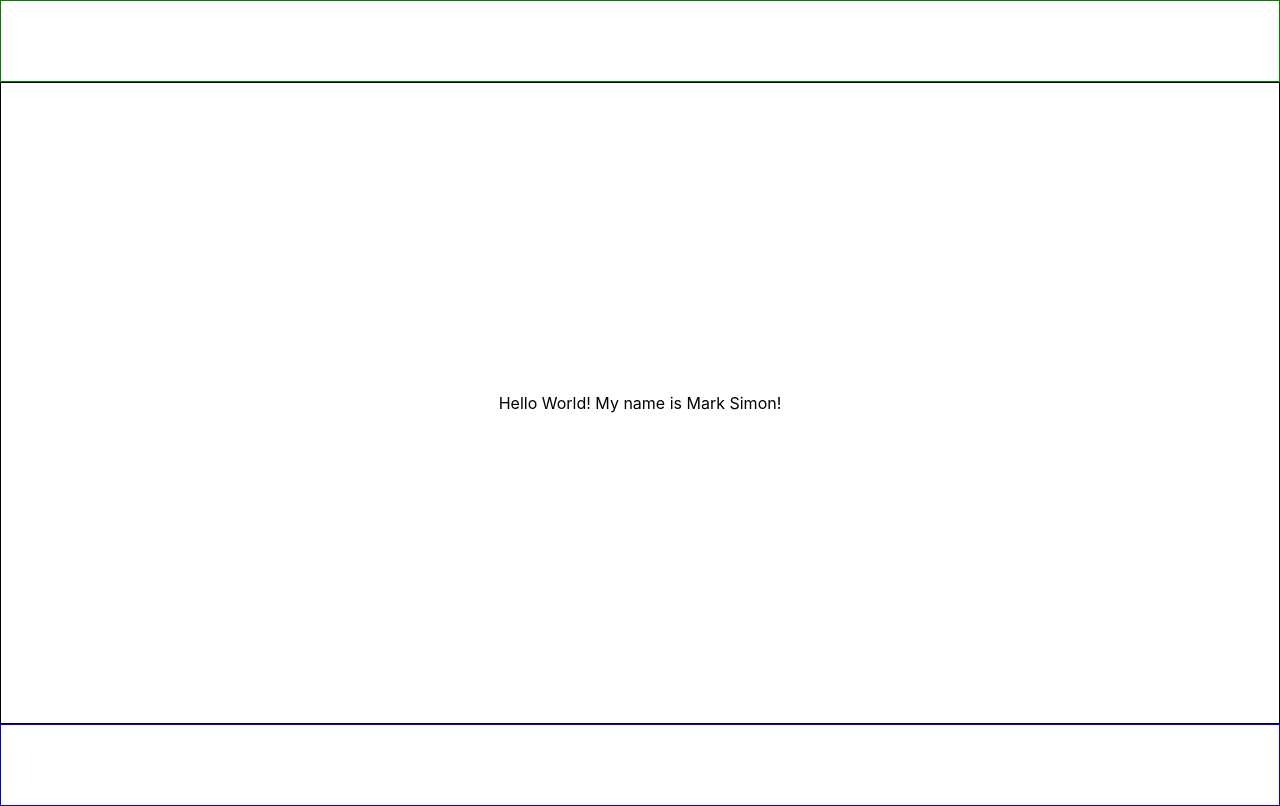
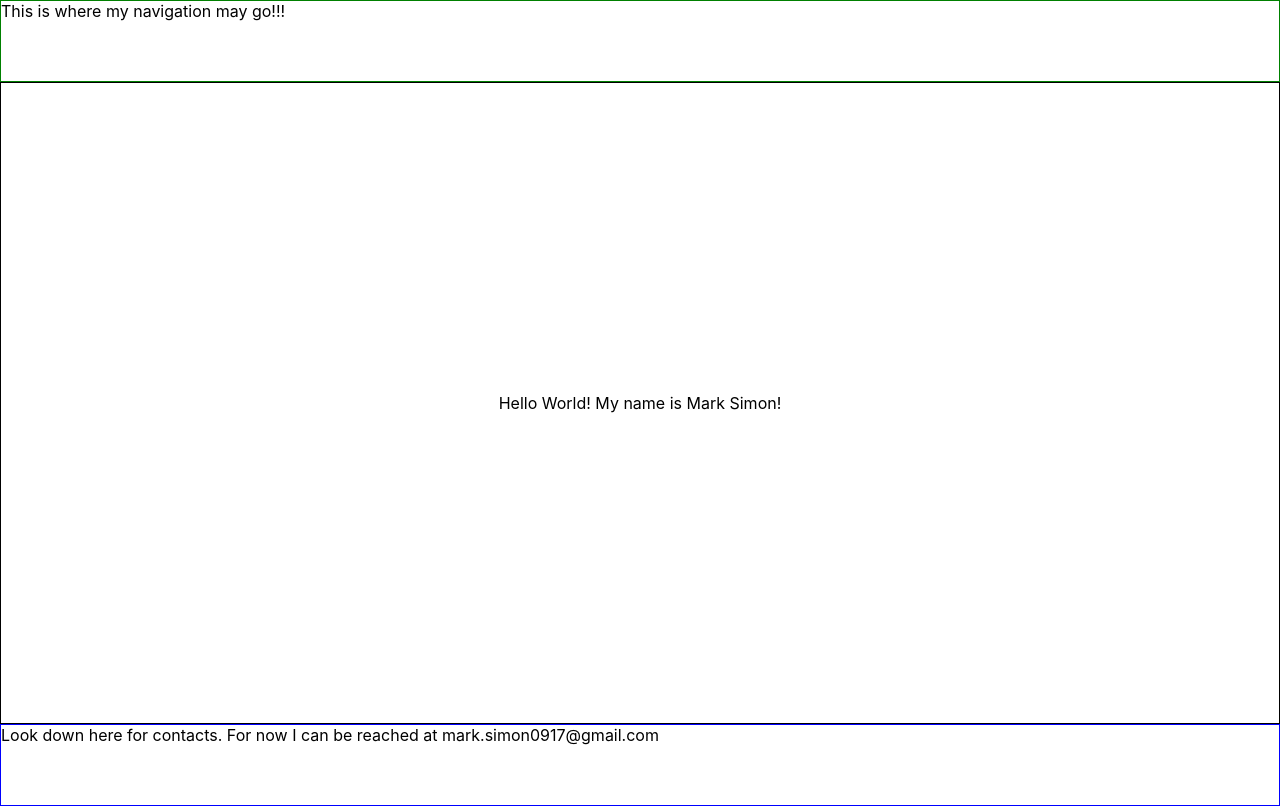
Before and after one commit to markgsimon/website, a React (Create React App) app: page / in a window 1280 px wide. Built offline with nearby package versions, Linux system fonts and the light colour scheme.

Commit message:
added fake header and email to website, let the games begin

```diff
--- a/src/pages/Home/index.js
+++ b/src/pages/Home/index.js
@@ -7,12 +7,22 @@ import {
  Content
 } from "./styles"
 
+
+/**
+ * TODO
+ * Gather links and icons for:
+ *  github
+ *  linkedin
+ *  instagram
+ *  twitter
+ *
+ */
 const Home = (props) => {
   return (
       <PageContainer>
-          <Header></Header>
+          <Header> This is where my navigation may go!!!</Header>
           <Content>Hello World! My name is Mark Simon!</Content>
-          <Footer></Footer>
+          <Footer> Look down here for contacts. For now I can be reached at mark.simon0917@gmail.com</Footer>
     </PageContainer>
   )
 }
```
